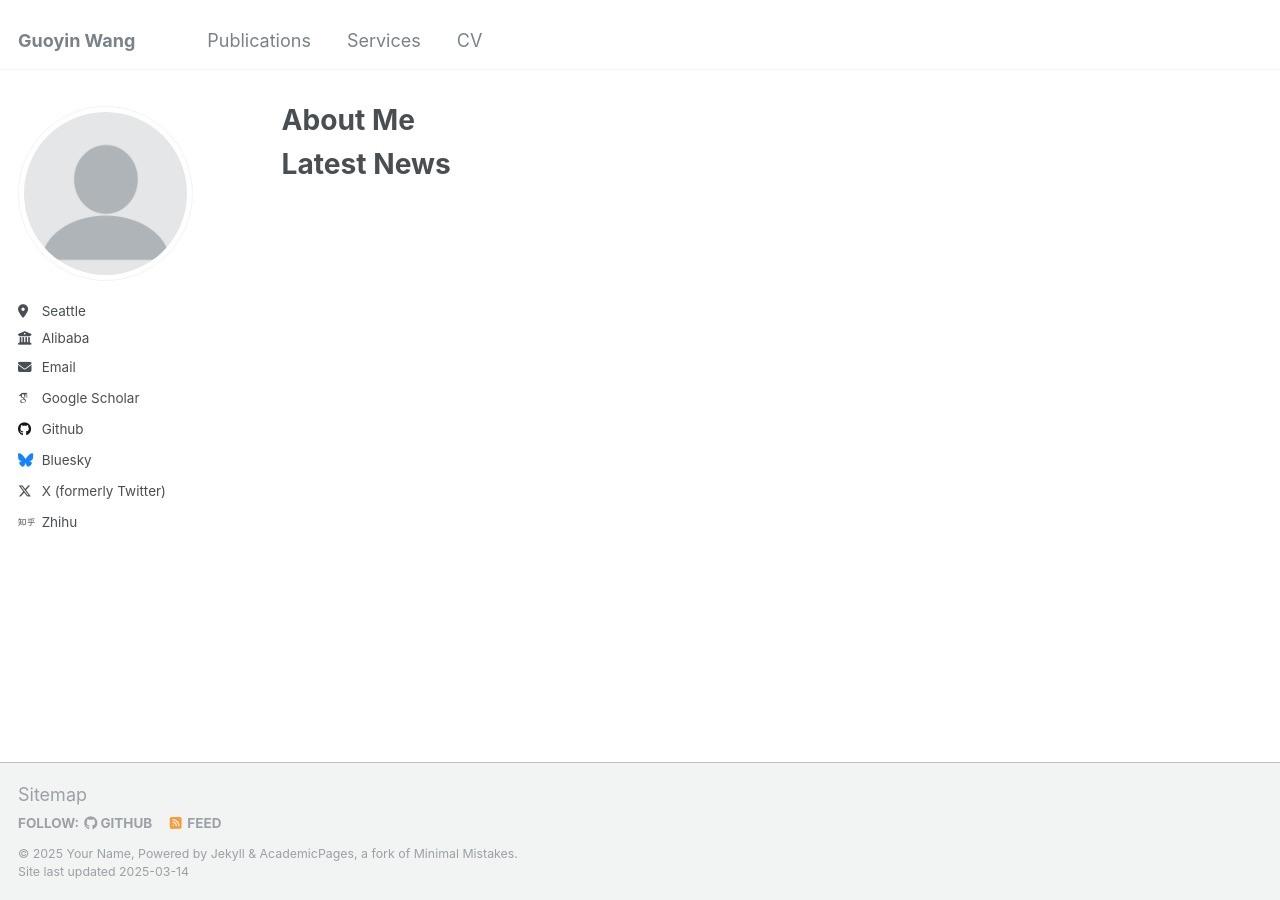
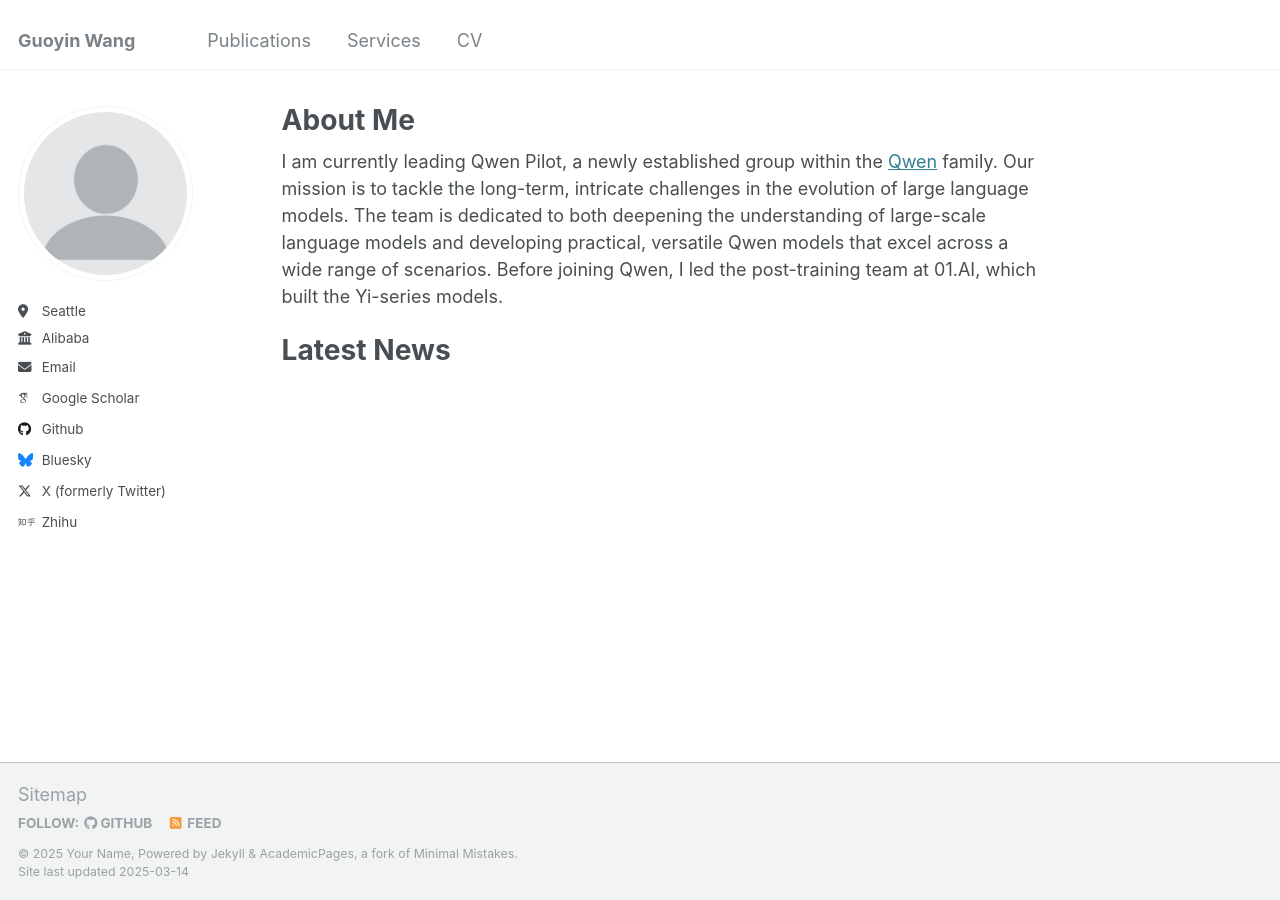
Before and after one commit to huxueyu/guoyin.wang, a Jekyll site: the page built from _pages/about.md, in a window 1280 px wide. Built offline with Jekyll 4.4.1, drawn with Linux system fonts in a browser that asks for light colours; some web fonts are replaced.

Commit message:
Update about.md

```diff
--- a/_pages/about.md
+++ b/_pages/about.md
@@ -7,5 +7,7 @@ redirect_from:
   - /about.html
 ---
 
+I am currently leading Qwen Pilot, a newly established group within the [Qwen](https://chat.qwen.ai/) family. Our mission is to tackle the long-term, intricate challenges in the evolution of large language models. The team is dedicated to both deepening the understanding of large-scale language models and developing practical, versatile Qwen models that excel across a wide range of scenarios. Before joining Qwen, I led the post-training team at 01.AI, which built the Yi-series models.
+
 Latest News
 ======
```
